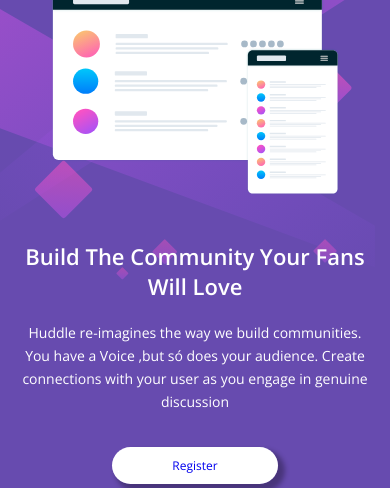
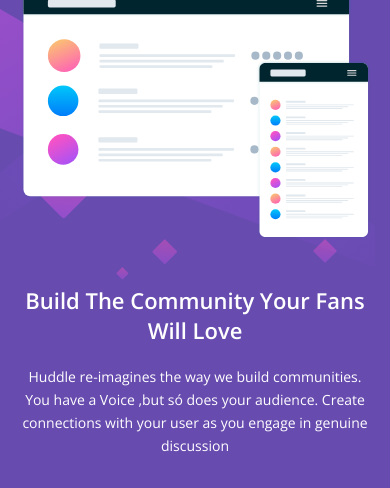
Before and after one commit to Renehygor/Quest-HTML-CSS-avancado, a plain HTML site: page index.html in a window 390 px wide. Shown: the part 93-581 px from the top of the page. Drawn offline with nearby package versions, Linux system fonts and the light colour scheme.

Commit message:
Desafio frontend mentor

```diff
--- a/src/css/responsivo.css
+++ b/src/css/responsivo.css
@@ -79,7 +79,7 @@
     }
 
     .conteudo-principal img {
-        max-width: 290px;
+        max-width: 90%;
     }
 
     .conteudo-principal .info h1 {
```
